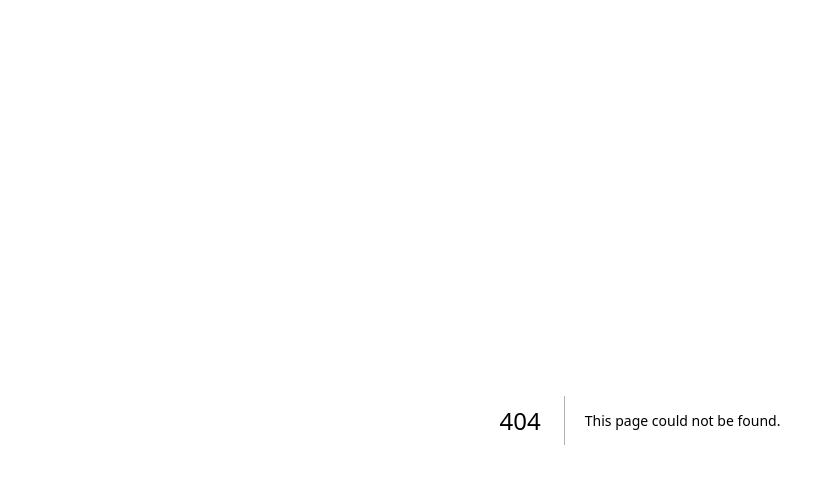
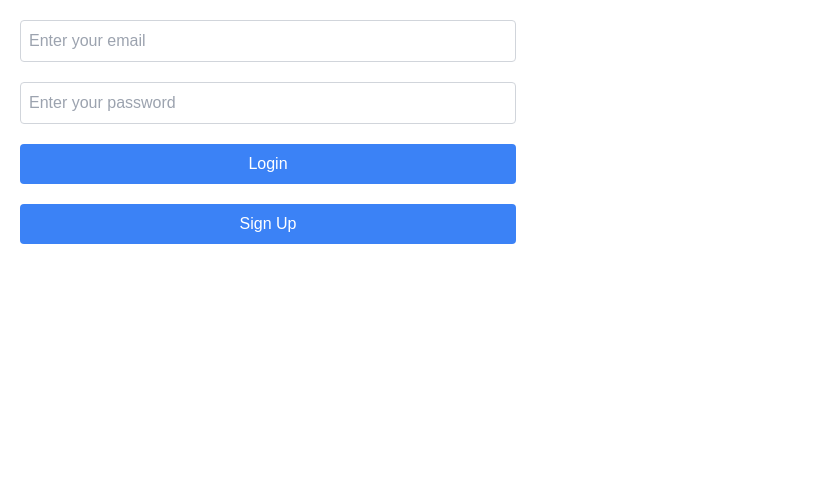
Before and after one commit to derrick-munkhbat/itrip, a Next.js app in the folder frontend/: page /login in a window 1280 px wide. Before the commit this address had no page. Shown: the top 484 px of the page, without its empty margins (0-819 px from the left). Built offline with nearby package versions, Linux system fonts and the light colour scheme.

Commit message:
signup and login button navigation added

```diff
--- /dev/null
+++ b/frontend/app/login/page.tsx
@@ -0,0 +1,84 @@
+"use client";
+
+// app/login/page.tsx
+
+import React, { useState } from "react";
+import { useRouter } from "next/navigation"; // Import useRouter
+
+const Login: React.FC = () => {
+  const [email, setEmail] = useState("");
+  const [password, setPassword] = useState("");
+  const router = useRouter(); // Initialize useRouter
+
+  const handleLogin = async (e: React.FormEvent) => {
+    e.preventDefault(); // Prevent the default form submission
+
+    const formData = {
+      email,
+      password,
+    };
+
+    try {
+      const response = await fetch("http://localhost:8000/login", {
+        method: "POST",
+        headers: {
+          "Content-Type": "application/json",
+        },
+        body: JSON.stringify(formData),
+      });
+
+      if (response.ok) {
+        const data = await response.json();
+        console.log("User  logged in successfully:", data);
+        // Redirect to the user profile or dashboard after successful login
+        router.push("/userprofile");
+      } else {
+        const errorData = await response.json();
+        console.error("Error logging in:", errorData);
+      }
+    } catch (error) {
+      console.error("Network error:", error);
+    }
+  };
+
+  const handleSignUpClick = () => {
+    router.push("/"); // Navigate to app/page.tsx
+  };
+
+  return (
+    <form
+      className="flex flex-col gap-5 justify-center w-2/5"
+      onSubmit={handleLogin}
+    >
+      <input
+        type="email"
+        placeholder="Enter your email"
+        className="flex-1 p-2 border border-gray-300 rounded"
+        value={email}
+        onChange={(e) => setEmail(e.target.value)}
+        required
+      />
+      <input
+        type="password"
+        placeholder="Enter your password"
+        className="flex-1 p-2 border border-gray-300 rounded"
+        value={password}
+        onChange={(e) => setPassword(e.target.value)}
+        required
+      />
+
+      <button type="submit" className="p-2 bg-blue-500 text-white rounded">
+        Login
+      </button>
+      <button
+        type="button"
+        onClick={handleSignUpClick}
+        className="p-2 bg-blue-500 text-white rounded"
+      >
+        Sign Up
+      </button>
+    </form>
+  );
+};
+
+export default Login;
--- a/frontend/app/page.tsx
+++ b/frontend/app/page.tsx
@@ -1,6 +1,7 @@
 "use client";
 
 // app/page.tsx
+import React from "react";
 import SignUpForm from "@/components/SignUpForm";
 
 const Page: React.FC = () => {
--- /dev/null
+++ b/frontend/app/userprofile/page.tsx
@@ -0,0 +1,18 @@
+// app/userprofile/page.tsx
+
+import React from "react";
+
+const UserProfile: React.FC = () => {
+  // You can fetch user data here if needed
+  // For now, we'll just display a simple message
+
+  return (
+    <div className="flex flex-col items-center justify-center h-screen">
+      <h1 className="text-2xl font-bold">User Profile</h1>
+      <p className="mt-4">Welcome to your profile page!</p>
+      {/* You can add more user-related information here */}
+    </div>
+  );
+};
+
+export default UserProfile;
--- a/frontend/components/SignUpForm.tsx
+++ b/frontend/components/SignUpForm.tsx
@@ -1,10 +1,14 @@
+// app/components/SignUpForm.tsx
+
 import React, { useState } from "react";
+import { useRouter } from "next/navigation"; // Import useRouter
 
 const SignUpForm: React.FC = () => {
   const [email, setEmail] = useState("");
   const [password, setPassword] = useState("");
   const [firstName, setFirstName] = useState("");
   const [lastName, setLastName] = useState("");
+  const router = useRouter(); // Initialize useRouter
 
   const handleSubmit = async (e: React.FormEvent) => {
     e.preventDefault(); // Prevent the default form submission
@@ -39,6 +43,11 @@ const SignUpForm: React.FC = () => {
     } catch (error) {
       console.error("Network error:", error);
     }
+  };
+
+  // Function to handle login button click
+  const handleLoginClick = () => {
+    router.push("/login"); // Navigate to the login page
   };
 
   return (
@@ -82,6 +91,13 @@ const SignUpForm: React.FC = () => {
       <button type="submit" className="p-2 bg-blue-500 text-white rounded">
         Sign Up
       </button>
+      <button
+        type="button" // Prevent form submission
+        onClick={handleLoginClick} // Handle login button click
+        className="p-2 bg-blue-500 text-white rounded"
+      >
+        Login
+      </button>
     </form>
   );
 };
```
